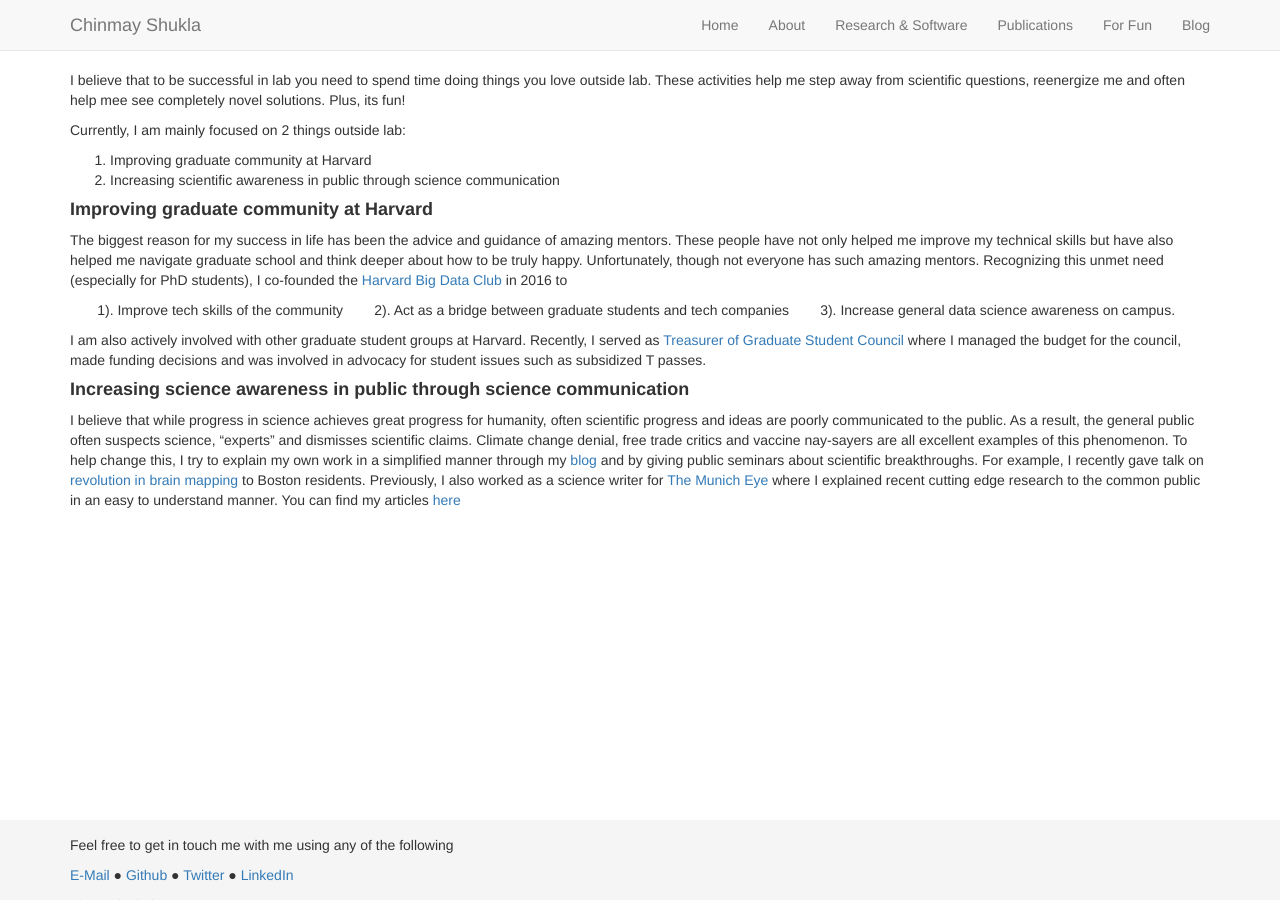
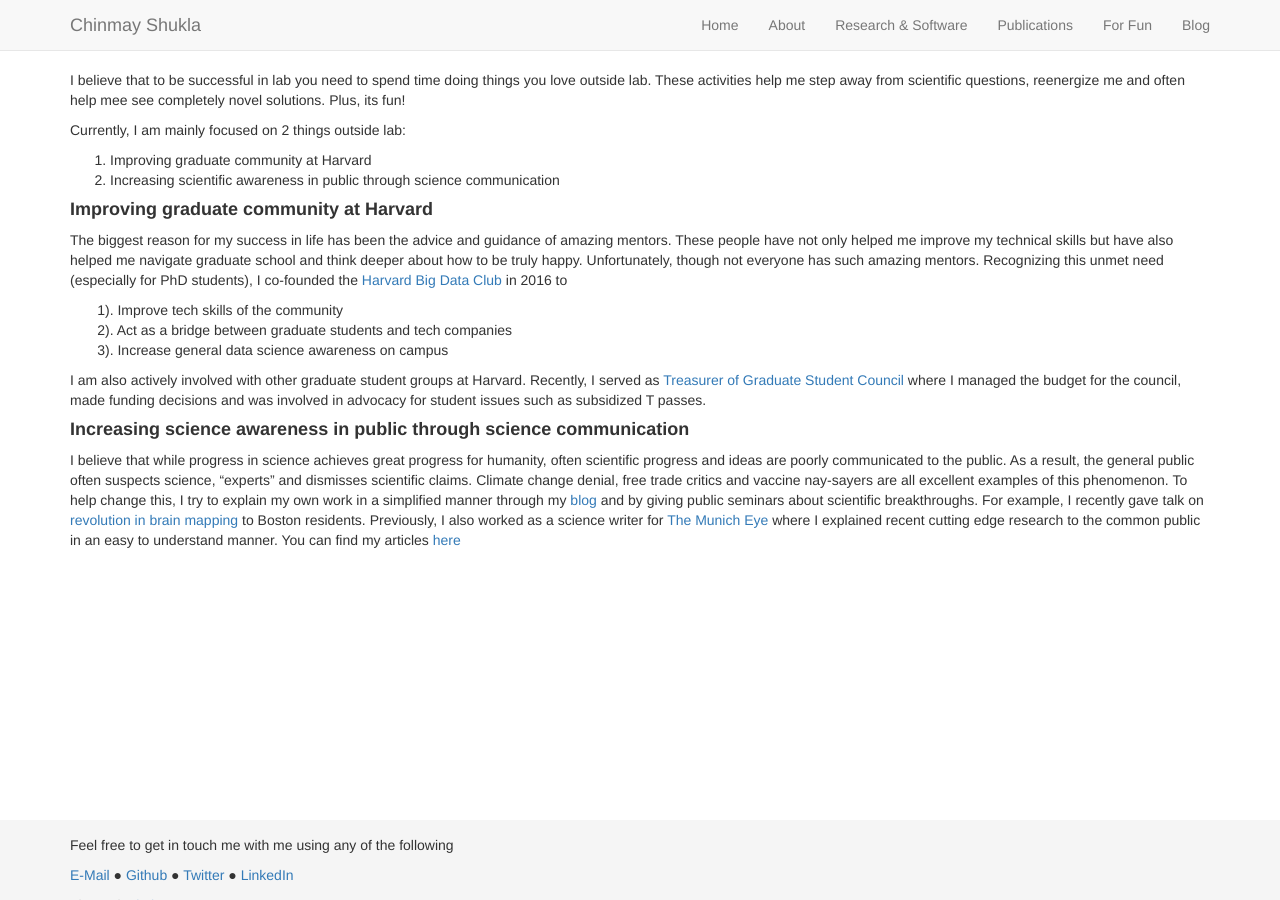
Before and after one commit to cshukla/cshukla.github.io, a Jekyll site: the page built from pages/fun.md, in a window 1280 px wide and 900 px high. Built offline with Jekyll 4.4.1, drawn with Linux system fonts in a browser that asks for light colours; nearby versions of some CDN libraries.

Commit message:
minor formatting fixes

```diff
--- a/pages/fun.md
+++ b/pages/fun.md
@@ -24,9 +24,9 @@ Currently, I am mainly focused on 2 things outside lab:
 
 The biggest reason for my success in life has been the advice and guidance of amazing mentors. These people have not only helped me improve my technical skills but have also helped me navigate graduate school and think deeper about how to be truly happy. Unfortunately, though not everyone has such amazing mentors. Recognizing this unmet need (especially for PhD students), I co-founded the [Harvard Big Data Club](www.harvardbigdata.com) in 2016 to
 
-&nbsp;&nbsp;&nbsp;&nbsp;&nbsp;&nbsp; 1). Improve tech skills of the community
-&nbsp;&nbsp;&nbsp;&nbsp;&nbsp;&nbsp; 2). Act as a bridge between graduate students and tech companies
-&nbsp;&nbsp;&nbsp;&nbsp;&nbsp;&nbsp; 3). Increase general data science awareness on campus.
+&nbsp;&nbsp;&nbsp;&nbsp;&nbsp;&nbsp; 1). Improve tech skills of the community <br>
+&nbsp;&nbsp;&nbsp;&nbsp;&nbsp;&nbsp; 2). Act as a bridge between graduate students and tech companies <br>
+&nbsp;&nbsp;&nbsp;&nbsp;&nbsp;&nbsp; 3). Increase general data science awareness on campus <br>
 
 I am also actively involved with other graduate student groups at Harvard. Recently, I served as [Treasurer of Graduate Student Council](http://gsc.fas.harvard.edu/people/chinmay-shukla) where I managed the budget for the council, made funding decisions and was involved in advocacy for student issues such as subsidized T passes.
 
```
